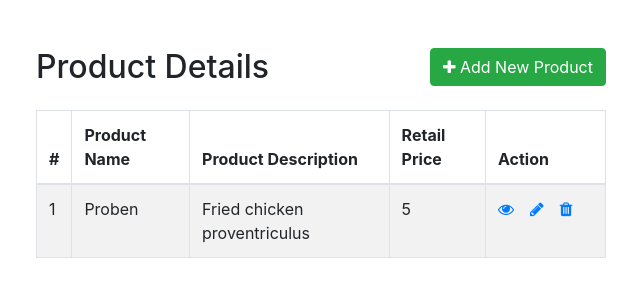
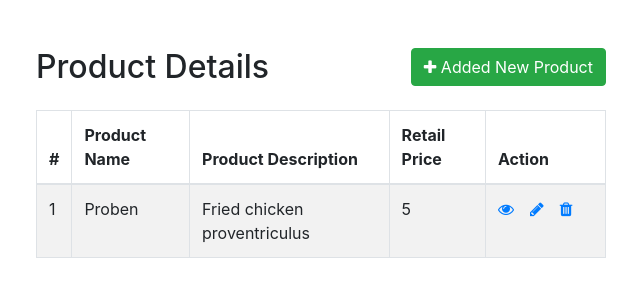
Before and after one commit to cacaii03/balagan_pdo_crud-, a PHP site: page / in a window 1280 px wide. Shown: the top 300 px of the page, without its empty margins (319-959 px from the left). Run offline with PHP 8.4, Linux system fonts and the light colour scheme; data comes from the database, SQL or seed files in the repository.

Commit message:
added infos

```diff
--- a/index.php
+++ b/index.php
@@ -30,7 +30,7 @@
                 <div class="col-md-12">
                     <div class="mt-5 mb-3 clearfix">
                         <h2 class="pull-left">Product Details</h2>
-                        <a href="./public/create.php" class="btn btn-success pull-right"><i class="fa fa-plus"></i> Add New Product</a>
+                        <a href="./public/create.php" class="btn btn-success pull-right"><i class="fa fa-plus"></i> Added New Product</a>
                     </div>
                     <?php
                     // Include config file
```
